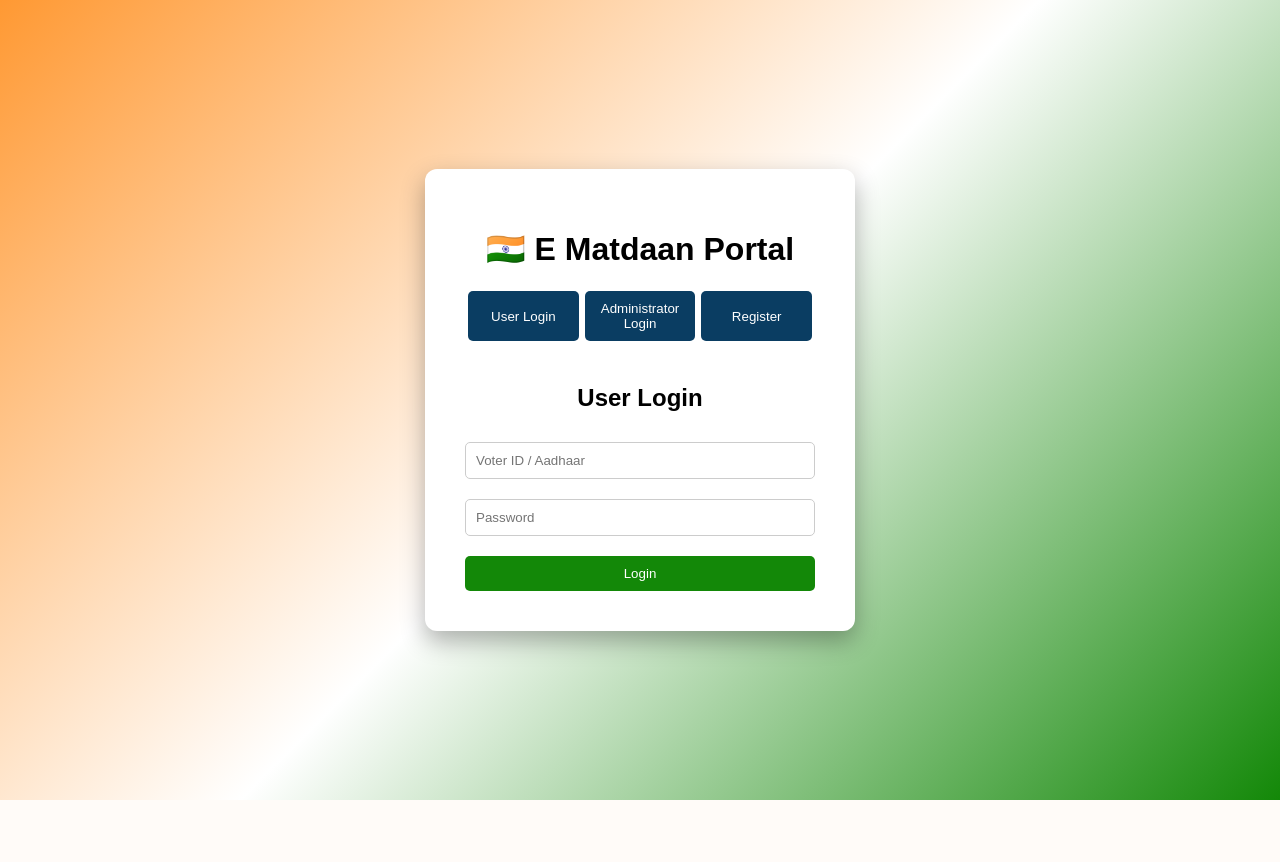
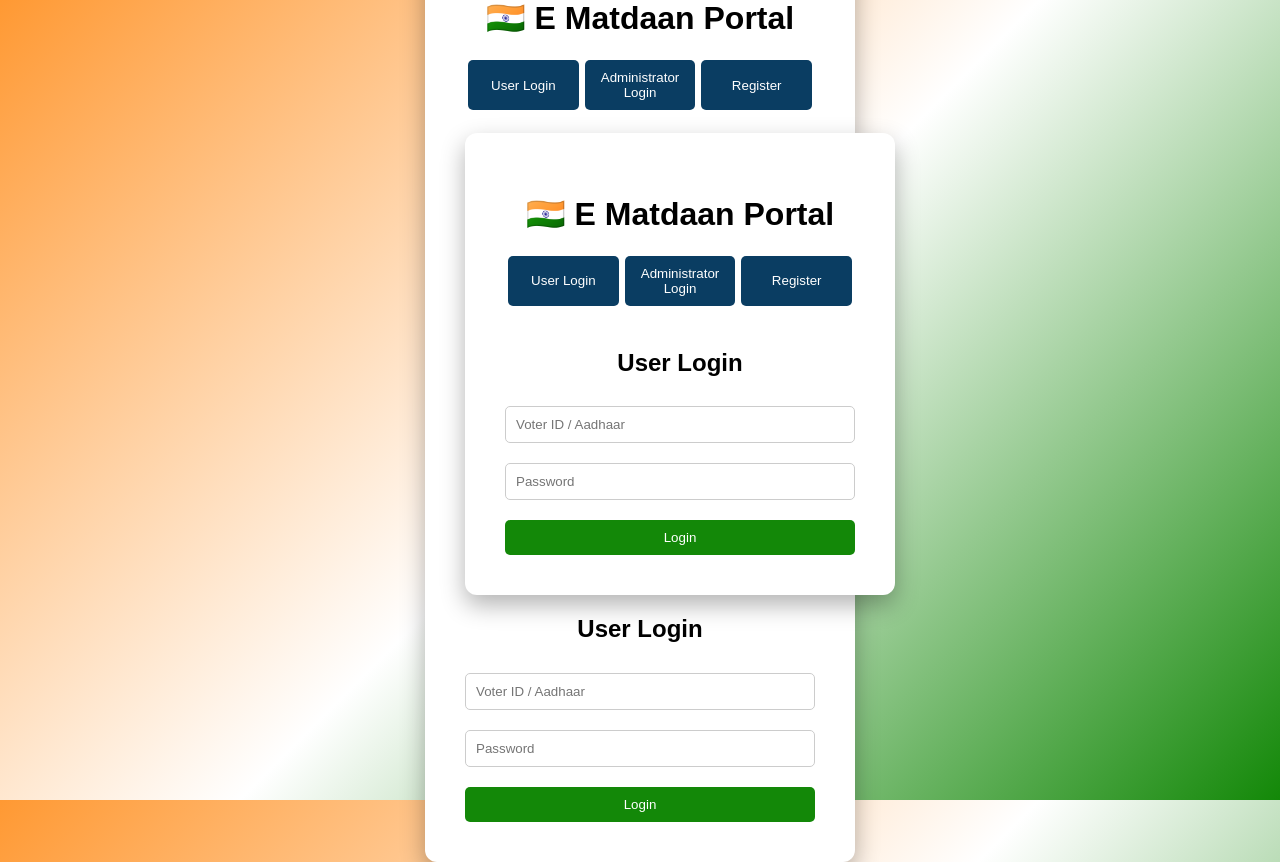
Before and after one commit to vansh-create/E-Matdaan, a Flask app: template templates/login.html in a window 1280 px wide. Before the commit the page ends 800 px from the top, so only its background shows below. Run offline with Flask 3, Linux system fonts and the light colour scheme; the template is opened without the code that fills it, so the values that code supplies are empty.

Commit message:
structrue change of login

```diff
--- a/app.py
+++ b/app.py
@@ -1,4 +1,4 @@
-from flask import Flask,render_template, redirect
+from flask import Flask,render_template, redirect,request
 import mysql.connector
 
 app=Flask(__name__)
@@ -7,3 +7,13 @@ app.secret_key='matdan1234'
 @app.route("/")
 def index():
     return render_template("index.html")
+
+@app.route("/login",methods=["POST"])
+def login():
+    return render_template("login.html")
+    if request.method=="POST":
+
+        name=request.form.get("name")
+        voter_id=request.form.get("voter_id")
+        adhar=request.form.get("adhar")
+        password=request.form.get("password")
--- a/templates/login.html
+++ b/templates/login.html
@@ -5,6 +5,27 @@
     <meta charset="UTF-8">
     <meta name="viewport" content="width=device-width, initial-scale=1.0">
     <link rel="stylesheet" href="login.css">
+</head>
+
+<body>
+
+<div class="container">
+
+    <h1>🇮🇳 E Matdaan Portal</h1>
+
+    <!-- Tabs -->
+    <div class="tabs">
+        <button onclick="showForm('userLogin')">User Login</button>
+        <button onclick="showForm('adminLogin')">Administrator Login</button>
+        <button onclick="showForm('register')">Register</button>
+    </div>
+<!DOCTYPE html>
+<html lang="en">
+<head>
+    <title>E Matdaan Portal - Login</title>
+    <meta charset="UTF-8">
+    <meta name="viewport" content="width=device-width, initial-scale=1.0">
+    <link rel="stylesheet" href="../static/login.css">
 </head>
 
 <body>
@@ -41,6 +62,38 @@
         <h2>User Registration</h2>
         <input type="text" placeholder="Full Name" required>
         <input type="text" placeholder="Voter ID" required>
+        <input type="adhaar" placeholder="Aadhaar" required>
+        <input type="password" placeholder="Create Password" required>
+        <button type="submit">Register</button>
+    </form>
+
+</div>
+
+<script src="../static/login.js"></script>
+
+</body>
+</html>
+    <!-- USER LOGIN -->
+    <form id="userLogin" class="form active">
+        <h2>User Login</h2>
+        <input type="text" placeholder="Voter ID / Aadhaar" required>
+        <input type="password" placeholder="Password" required>
+        <button type="submit">Login</button>
+    </form>
+
+    <!-- ADMIN LOGIN -->
+    <form id="adminLogin" class="form">
+        <h2>Administrator Login</h2>
+        <input type="text" placeholder="Admin ID" required>
+        <input type="password" placeholder="Password" required>
+        <button type="submit">Login</button>
+    </form>
+
+    <!-- REGISTER -->
+    <form id="register" class="form">
+        <h2>User Registration</h2>
+        <input type="text" placeholder="Full Name" required>
+        <input type="text" placeholder="Voter ID" required>
         <input type="email" placeholder="Email" required>
         <input type="password" placeholder="Create Password" required>
         <button type="submit">Register</button>
```
